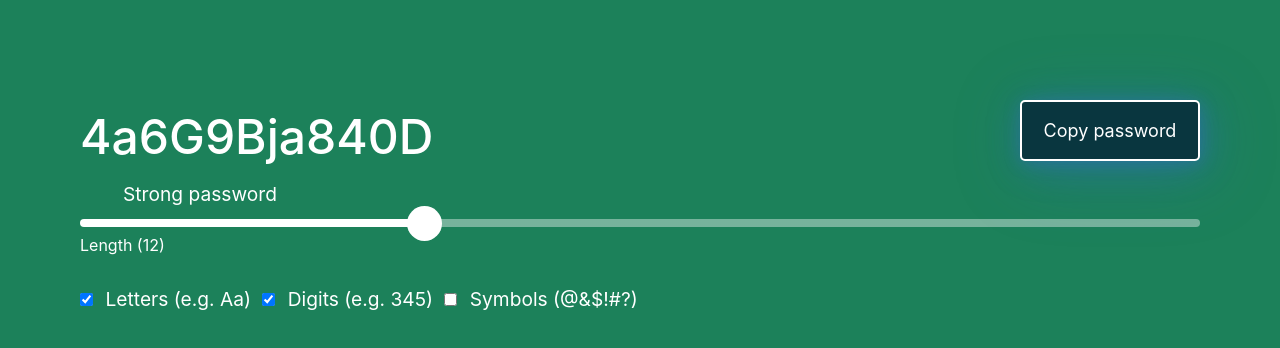
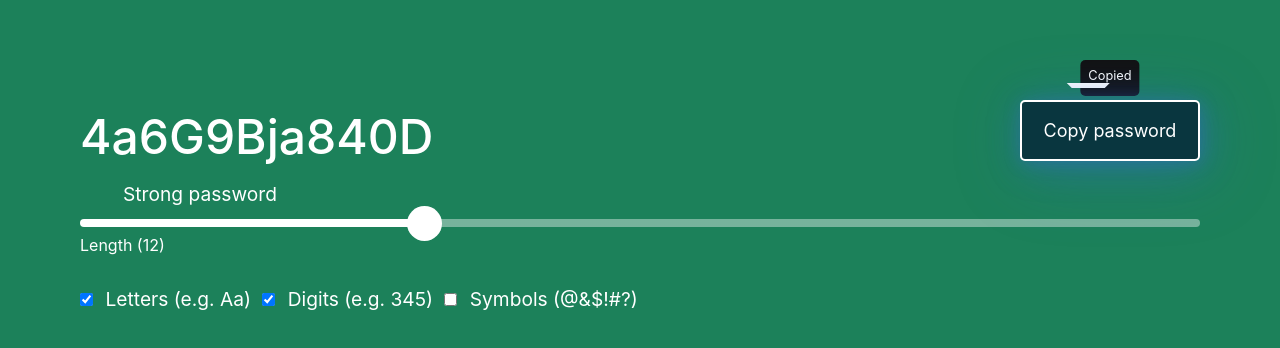
Before and after one commit to nialldbarber/uniq-pswd-svelte, a Svelte app: page / in a window 1280 px wide. Shown: the part 190-538 px from the top of the page. Built offline with nearby package versions, Linux system fonts and the light colour scheme; some icons are missing.

Commit message:
Added toolip

```diff
--- a/src/components/Button.svelte
+++ b/src/components/Button.svelte
@@ -4,13 +4,43 @@
   export let copyText: string;
 </script>
 
-<button on:click={() => copyToClipboard(copyText)}>Copy password</button>
+<div>
+  <span>Copied</span>
+  <button on:click={() => copyToClipboard(copyText)}>Copy password</button>
+</div>
 
 <style lang="scss">
-  button {
+  div {
     position: absolute;
     top: 2.5rem;
     right: 5rem;
+  }
+
+  span {
+    position: absolute;
+    top: -2.5rem;
+    left: 50%;
+    transform: translateX(-50%);
+    background: var(--black);
+    color: var(--white);
+    padding: 0.5rem;
+    border-radius: 5px;
+    font-size: 0.8rem;
+
+    &:after {
+      content: '';
+      position: 'absolute';
+      display: block;
+      left: 50%;
+      top: 30px;
+      border-left: 5px solid transparent;
+      border-right: 5px solid transparent;
+      border-top: 5px solid var(--white);
+      transform: translateX(-50%);
+    }
+  }
+
+  button {
     width: 180px;
     background: var(--green);
     color: var(--white);
```
